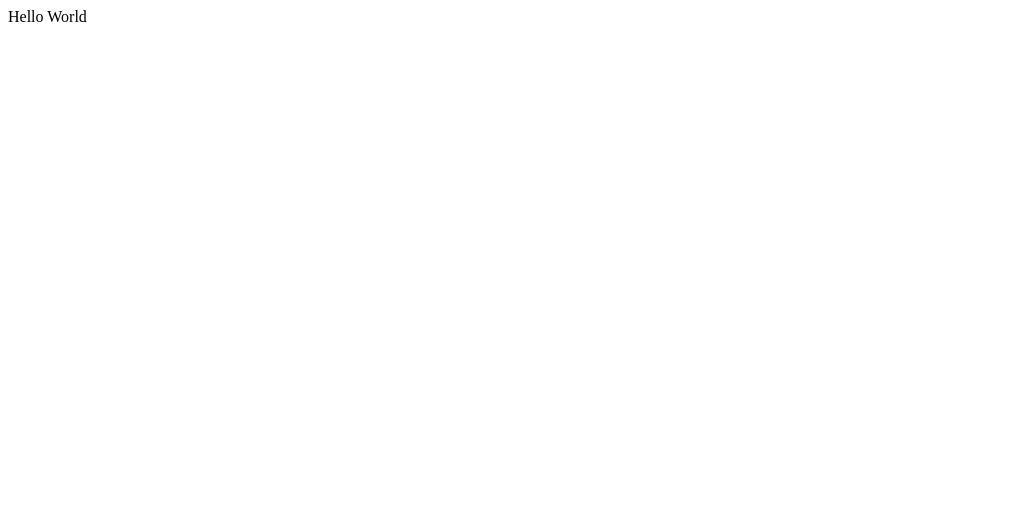
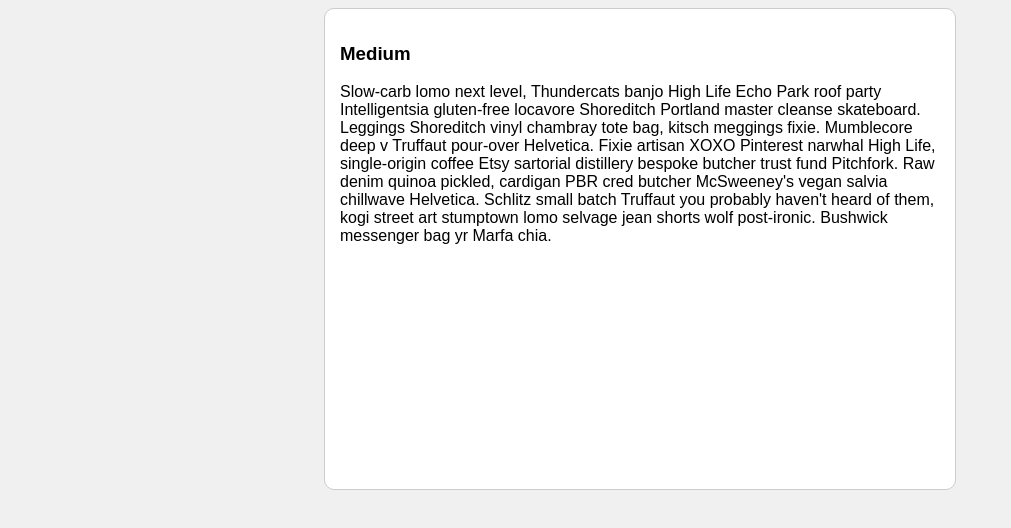
Before and after one commit to epochtalk/epochtalk-editor, a website: page public/index.html in a window 1280 px wide. Shown: the whole page, without its empty margins (0-1011 px from the left). Drawn offline with Linux system fonts and the light colour scheme.

Commit message:
Cleaned up the display of the medium editor
 * Added css to style editor and page
 * Added placeholder text

```diff
--- /dev/null
+++ b/public/css/style.css
@@ -0,0 +1,26 @@
+html {
+  height: 100%;
+  width: 100%;
+  margin: 0;
+  font-family: sans-serif;
+}
+
+body {
+  background-color: #f0f0f0;
+}
+
+.editor {
+  width: 100%;
+  height: 100%;
+  outline: none;
+}
+
+.editor-container {
+   width: 600px;
+   height: 450px;
+   border-radius: 10px;
+   border: 1px solid #ccc;
+   background-color: #fff;
+   padding: 15px;
+   margin: 0 auto;
+}
--- a/public/index.html
+++ b/public/index.html
@@ -1,14 +1,23 @@
 <html>
 <head>
   <title>EpochTalk Editor</title>
+  <link rel="stylesheet" href="css/style.css">
   <link rel="stylesheet" href="css/medium-editor.css"> <!-- Core -->
   <link rel="stylesheet" href="css/themes/default.css" id="medium-editor-theme"> <!-- or any other theme -->
+  <link rel="stylesheet" href="http://netdna.bootstrapcdn.com/font-awesome/4.0.3/css/font-awesome.css">
 </head>
 <body>
-  <div width="500" height="500" class="editable" contenteditable="true" data-placeholder="Type your text" data-medium-element="true">
-    Hello World
+  <div class="editor-container">
+    <div class="editable editor" contenteditable="true" data-placeholder="Type your text" data-medium-element="true">
+      <h3>Medium</h3>
+      Slow-carb lomo next level, Thundercats banjo High Life Echo Park roof party Intelligentsia gluten-free locavore Shoreditch Portland master cleanse skateboard. Leggings Shoreditch vinyl chambray tote bag, kitsch meggings fixie. Mumblecore deep v Truffaut pour-over Helvetica. Fixie artisan XOXO Pinterest narwhal High Life, single-origin coffee Etsy sartorial distillery bespoke butcher trust fund Pitchfork. Raw denim quinoa pickled, cardigan PBR cred butcher McSweeney's vegan salvia chillwave Helvetica. Schlitz small batch Truffaut you probably haven't heard of them, kogi street art stumptown lomo selvage jean shorts wolf post-ironic. Bushwick messenger bag yr Marfa chia.
+    </div>
   </div>
   <script src="js/medium-editor.js"></script>
-  <script>var editor = new MediumEditor('.editable');</script>
+  <script>
+      var editor = new MediumEditor('.editable', {
+          buttonLabels: 'fontawesome'
+      });
+  </script>
 </body>
 </html>
```
